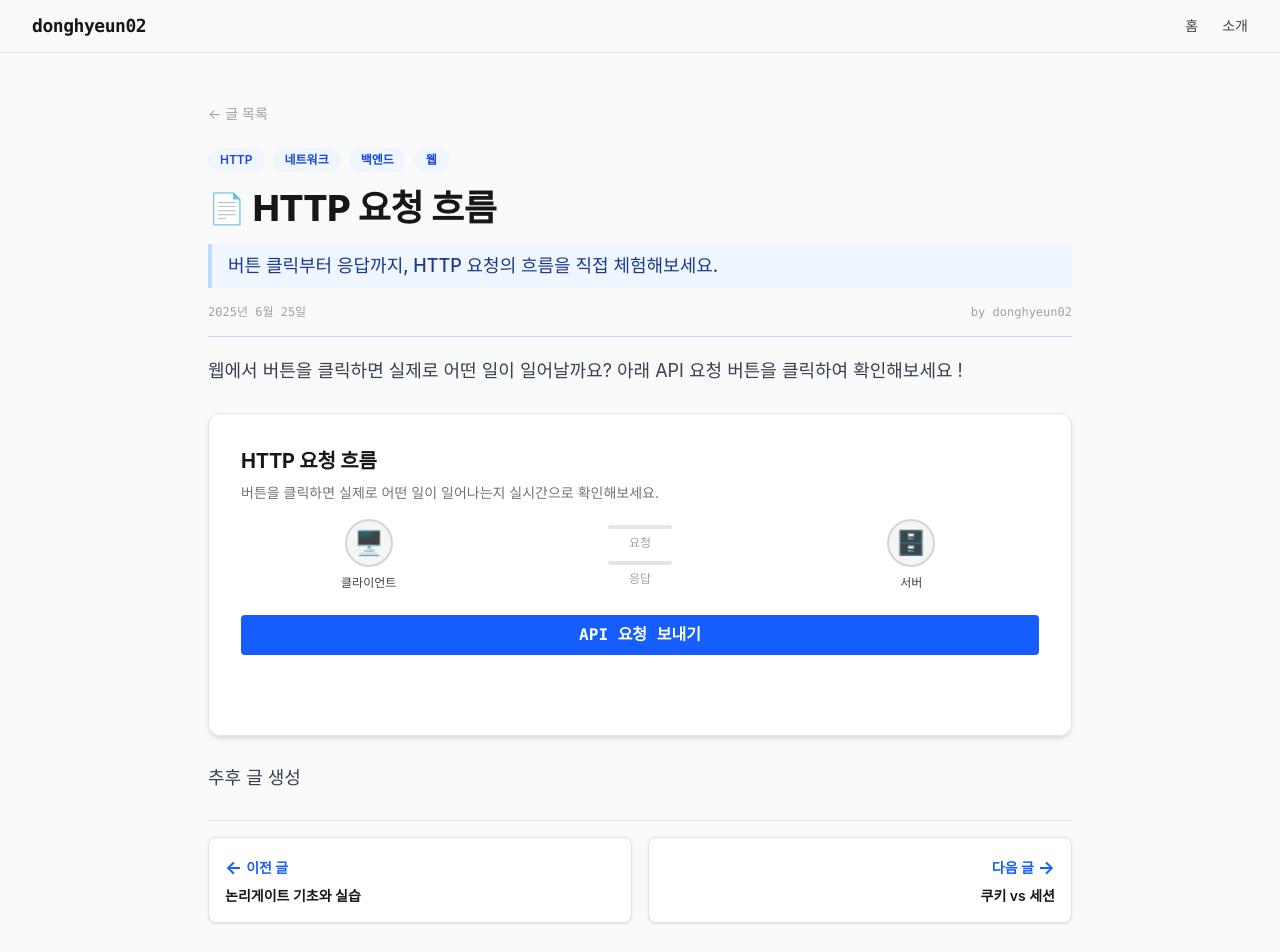
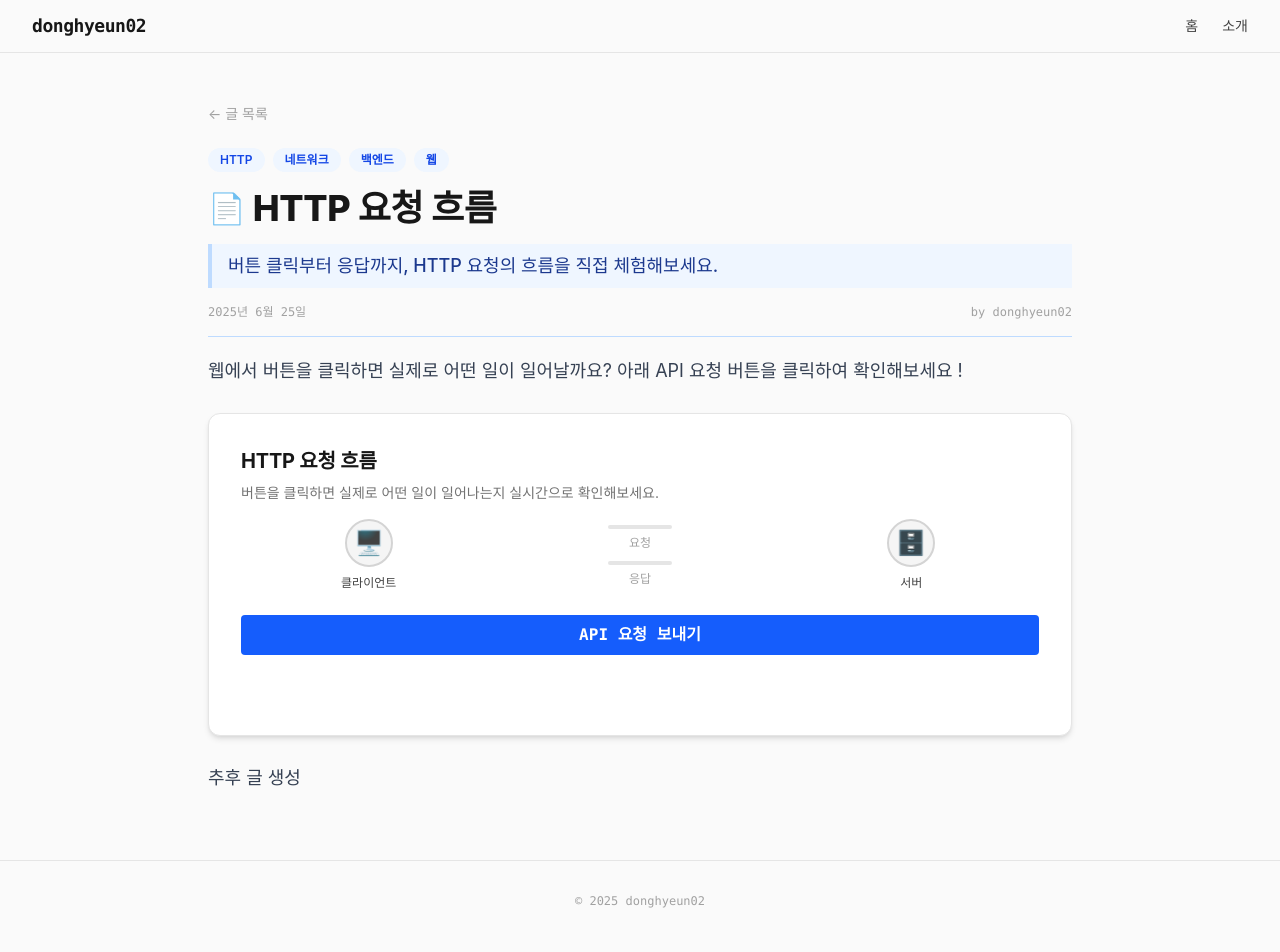
Before and after one commit to donghyeun02/blog, a Next.js app: page /mdx/http-flow in a window 1280 px wide. Shown: the top 952 px of the page. Built offline with nearby package versions, Linux system fonts and the light colour scheme.

Commit message:
feat: S3 이미지 썸네일 지원 및 next/image 외부 도메인 허용 설정

```diff
--- a/next.config.ts
+++ b/next.config.ts
@@ -11,6 +11,15 @@ const withMDX = createMDX({
 
 const nextConfig: NextConfig = {
   pageExtensions: ['ts', 'tsx', 'mdx'],
+  images: {
+    remotePatterns: [
+      {
+        protocol: 'https',
+        hostname: 'donghyeun-blog-images.s3.us-east-1.amazonaws.com',
+        pathname: '/**',
+      },
+    ],
+  },
 };
 
 export default withMDX(nextConfig);
--- a/src/app/mdx/calculator/meta.ts
+++ b/src/app/mdx/calculator/meta.ts
@@ -5,4 +5,6 @@ export const metadata = {
   date: '2025-07-02',
   tags: ['논리회로', '계산기', '디지털', '컴퓨터구조', 'ALU', '이진수'],
   category: 'CS',
+  thumbnail:
+    'https://donghyeun-blog-images.s3.us-east-1.amazonaws.com/%E1%84%89%E1%85%B3%E1%84%8F%E1%85%B3%E1%84%85%E1%85%B5%E1%86%AB%E1%84%89%E1%85%A3%E1%86%BA+2025-07-02+%E1%84%8B%E1%85%A9%E1%84%92%E1%85%AE+11.25.22.png',
 };
--- a/src/app/mdx/http-flow/page.tsx
+++ b/src/app/mdx/http-flow/page.tsx
@@ -4,7 +4,6 @@ import { metadata } from './meta';
 import BlogPostLayout from '@/components/BlogPostLayout';
 import HttpFlowContent from './content.mdx';
 import MdxProviderWrapper from '@/components/MdxProvider';
-import { postsMeta } from '@/components/postsMeta';
 
 function MDXContentWithProvider() {
   return (
@@ -15,12 +14,8 @@ function MDXContentWithProvider() {
 }
 
 export default function HttpFlowPage() {
-  const currentPath = '/mdx/http-flow';
-  const idx = postsMeta.findIndex((p) => p.path === currentPath);
-  const prevPost = idx > 0 ? postsMeta[idx - 1] : undefined;
-  const nextPost = idx < postsMeta.length - 1 ? postsMeta[idx + 1] : undefined;
   return (
-    <BlogPostLayout {...metadata} prevPost={prevPost} nextPost={nextPost}>
+    <BlogPostLayout {...metadata}>
       <MDXContentWithProvider />
     </BlogPostLayout>
   );
--- a/src/components/postsMeta.ts
+++ b/src/components/postsMeta.ts
@@ -34,6 +34,7 @@ export const postsMeta = [
       '계산기는 버튼 몇 개로 컴퓨터의 본질을 보여주는 작은 디지털 교과서다.',
     tags: ['논리회로', '계산기', '디지털', '컴퓨터구조', 'ALU', '이진수'],
     category: 'CS',
-    thumbnail: '/file.svg',
+    thumbnail:
+      'https://donghyeun-blog-images.s3.us-east-1.amazonaws.com/%E1%84%89%E1%85%B3%E1%84%8F%E1%85%B3%E1%84%85%E1%85%B5%E1%86%AB%E1%84%89%E1%85%A3%E1%86%BA+2025-07-02+%E1%84%8B%E1%85%A9%E1%84%92%E1%85%AE+11.25.22.png',
   },
 ];
```
